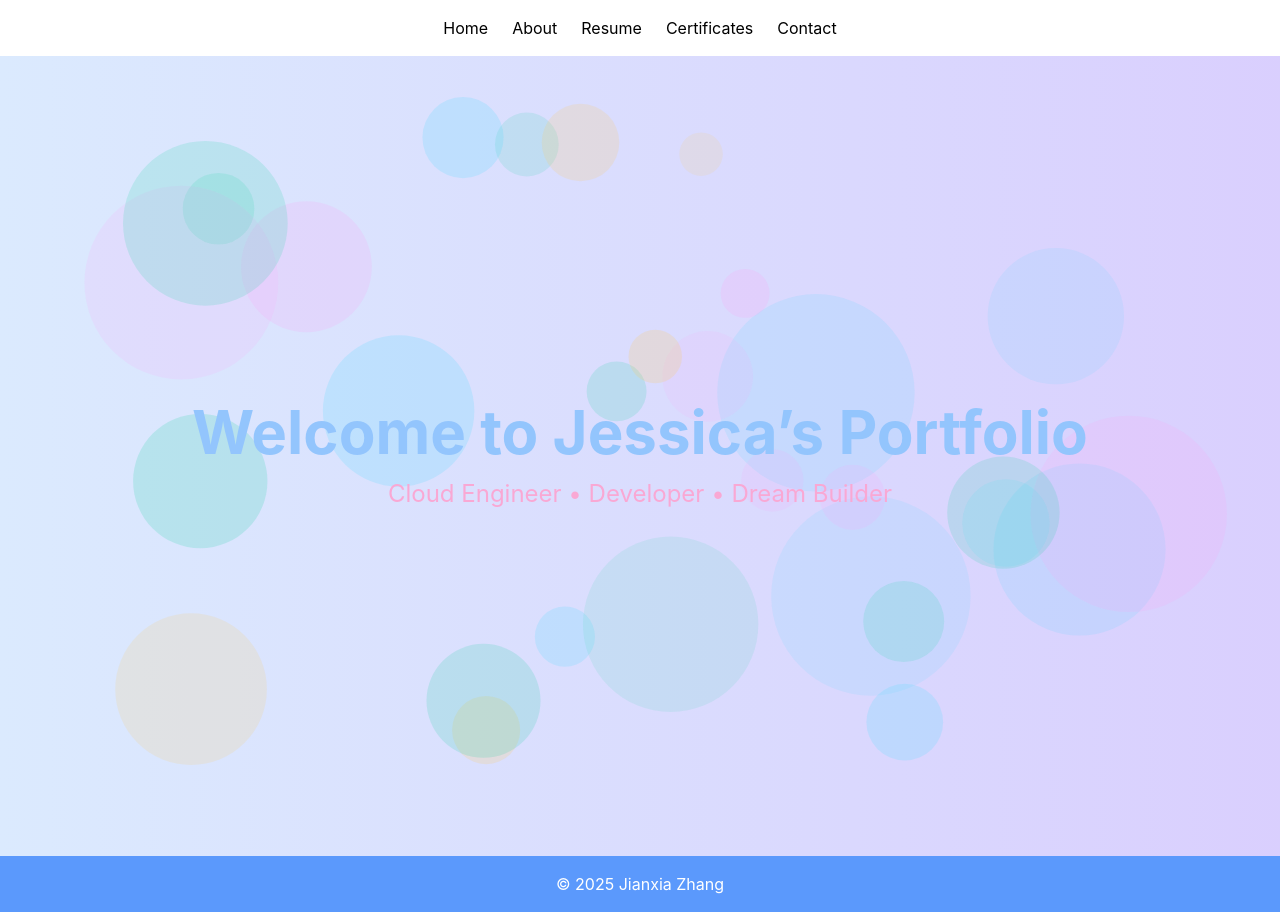
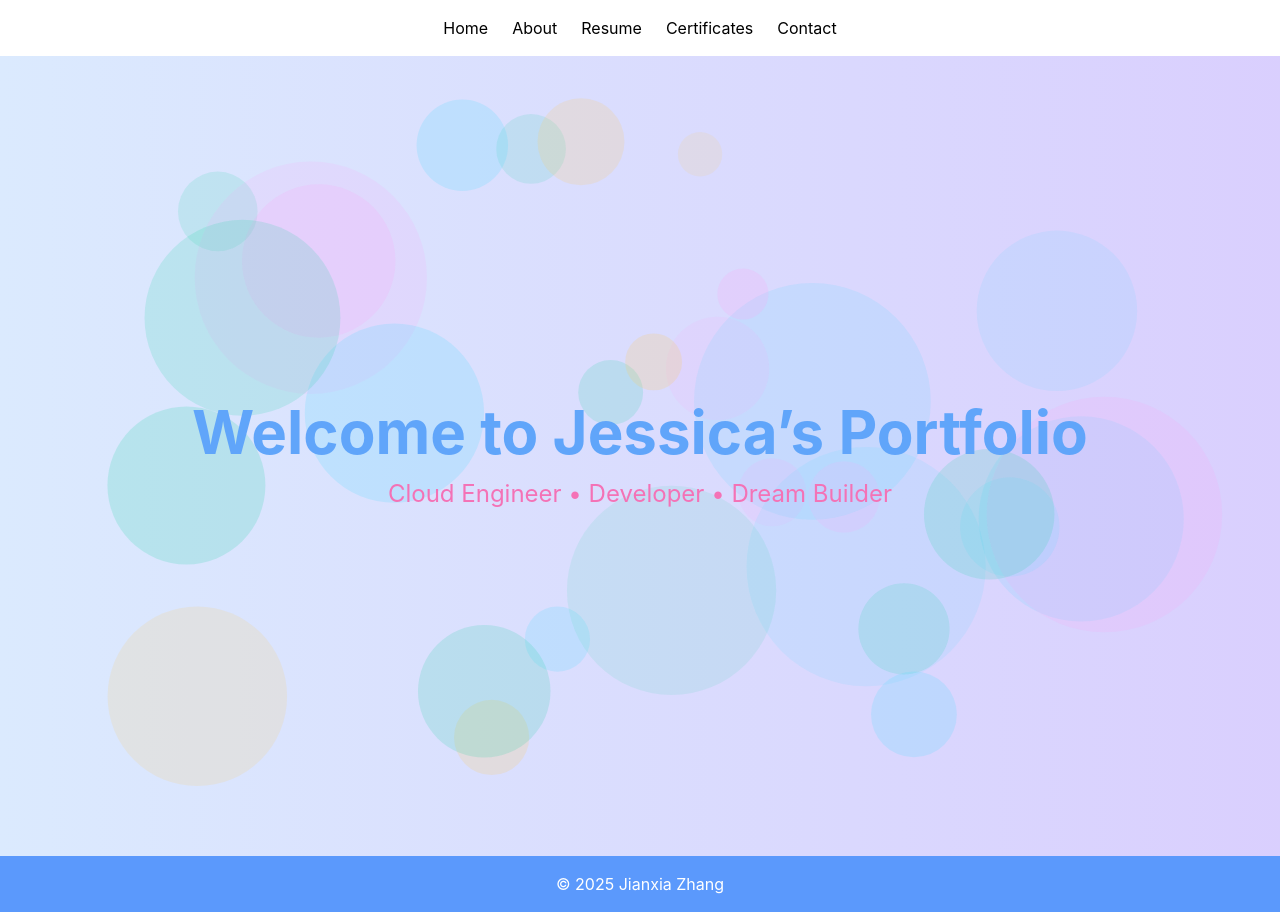
Before and after one commit to zjx090909/jianxia-portfolio, a Next.js app: page / in a window 1280 px wide. Built offline with nearby package versions, Linux system fonts and the light colour scheme.

Commit message:
Minor fix

```diff
--- a/app/page.tsx
+++ b/app/page.tsx
@@ -25,9 +25,9 @@ export default function HomePage() {
             color: { value: ["#ff9ff3", "#feca57", "#48dbfb", "#1dd1a1"] },
             shape: { type: "circle" },
             opacity: { value: 0.2, random: { enable: true, minimumValue: 0.1 } },
-            size: { value: 100, random: { enable: true, minimumValue: 20 } },
-            move: { enable: true, speed: 0.4, direction: "none", random: true, outModes: "bounce" },
-            blur: { enable: true, value: 0 }, // 柔化光晕
+            size: { value: 120, random: { enable: true, minimumValue: 20 } },
+            move: { enable: true, speed: 0.5, direction: "none", random: true, outModes: "bounce" },
+            blur: { enable: true, value: 80 },
           },
           interactivity: {
             events: {
@@ -41,8 +41,8 @@ export default function HomePage() {
 
       {/* content */}
       <div className="relative z-10 flex flex-col items-center justify-center h-full text-center">
-        <h1 className="text-6xl font-bold text-blue-300 mb-4">Welcome to Jessica’s Portfolio</h1>
-        <p className="text-2xl text-pink-300">
+        <h1 className="text-6xl font-bold text-blue-400 mb-4">Welcome to Jessica’s Portfolio</h1>
+        <p className="text-2xl text-pink-400">
           Cloud Engineer • Developer • Dream Builder
         </p>
       </div>
```
